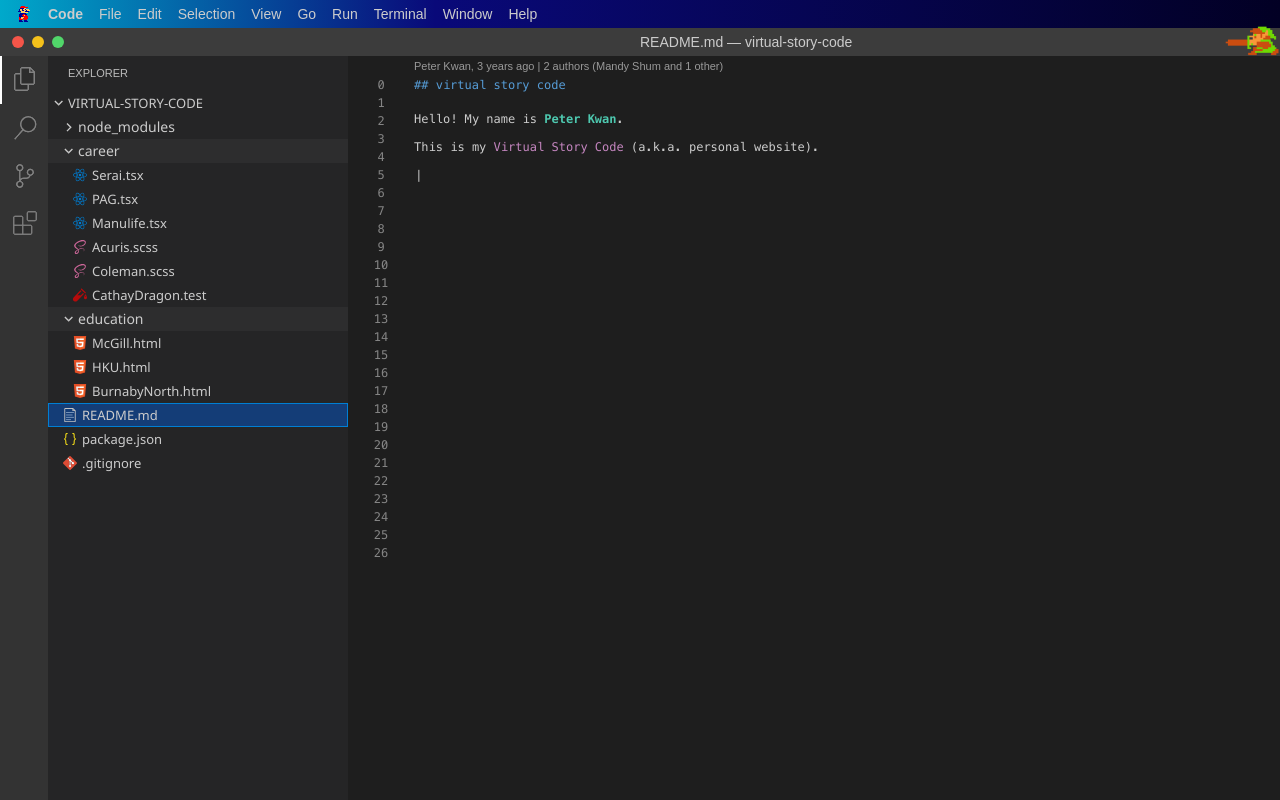
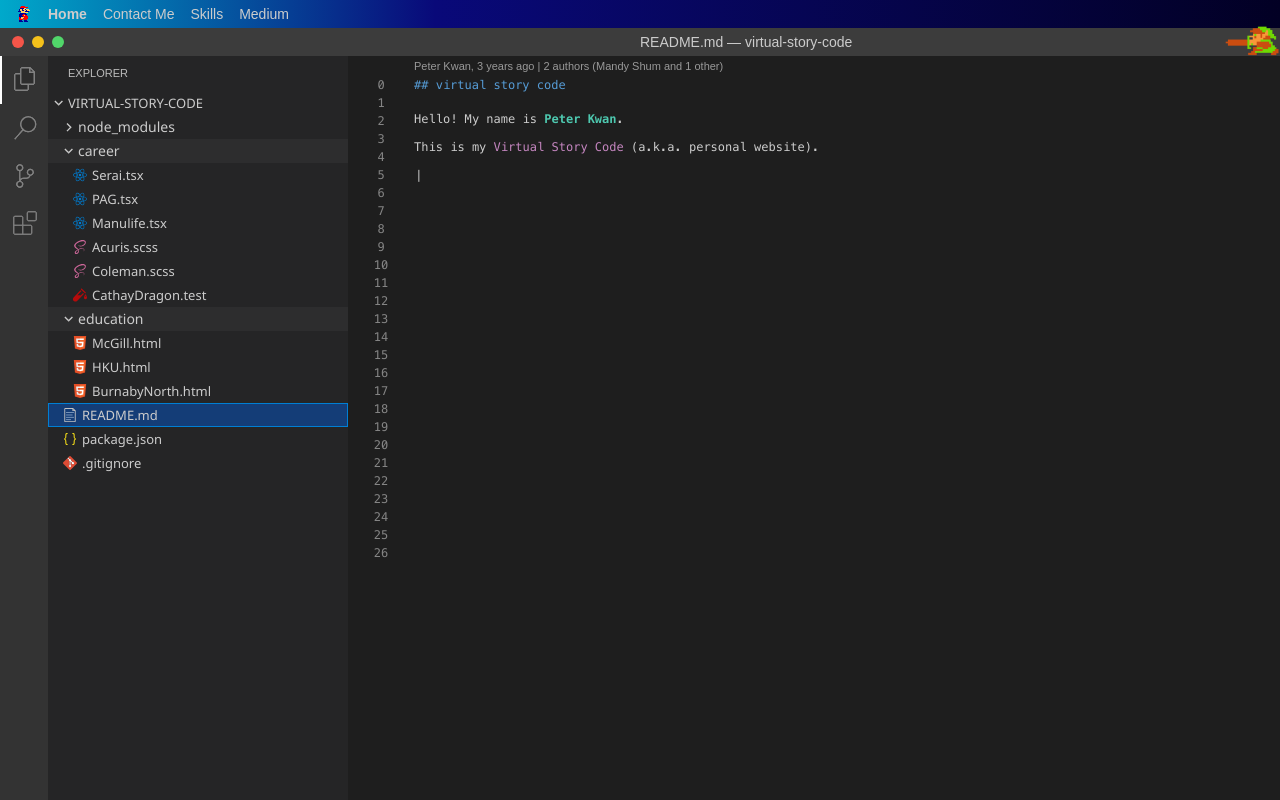
Before and after one commit to peterkwkwan/virtual-story-code, a React (Vite) app: page /explorer/readme in a window 1280 px wide. Built offline with nearby package versions, Linux system fonts and the light colour scheme; a web font is replaced by a local one.

Commit message:
feat: navigation links

```diff
--- a/src/containers/TopNavigation.tsx
+++ b/src/containers/TopNavigation.tsx
@@ -6,16 +6,10 @@
 import { RetroMario } from "../components/RetroMario";
 
 const navOptions = [
-  { name: "Code" },
-  { name: "File" },
-  { name: "Edit" },
-  { name: "Selection" },
-  { name: "View" },
-  { name: "Go" },
-  { name: "Run" },
-  { name: "Terminal" },
-  { name: "Window" },
-  { name: "Help" },
+  { name: "Home" },
+  { name: "Contact Me" },
+  { name: "Skills" },
+  { name: "Medium" },
 ];
 
 export const StyledList = styled.ul`
```
